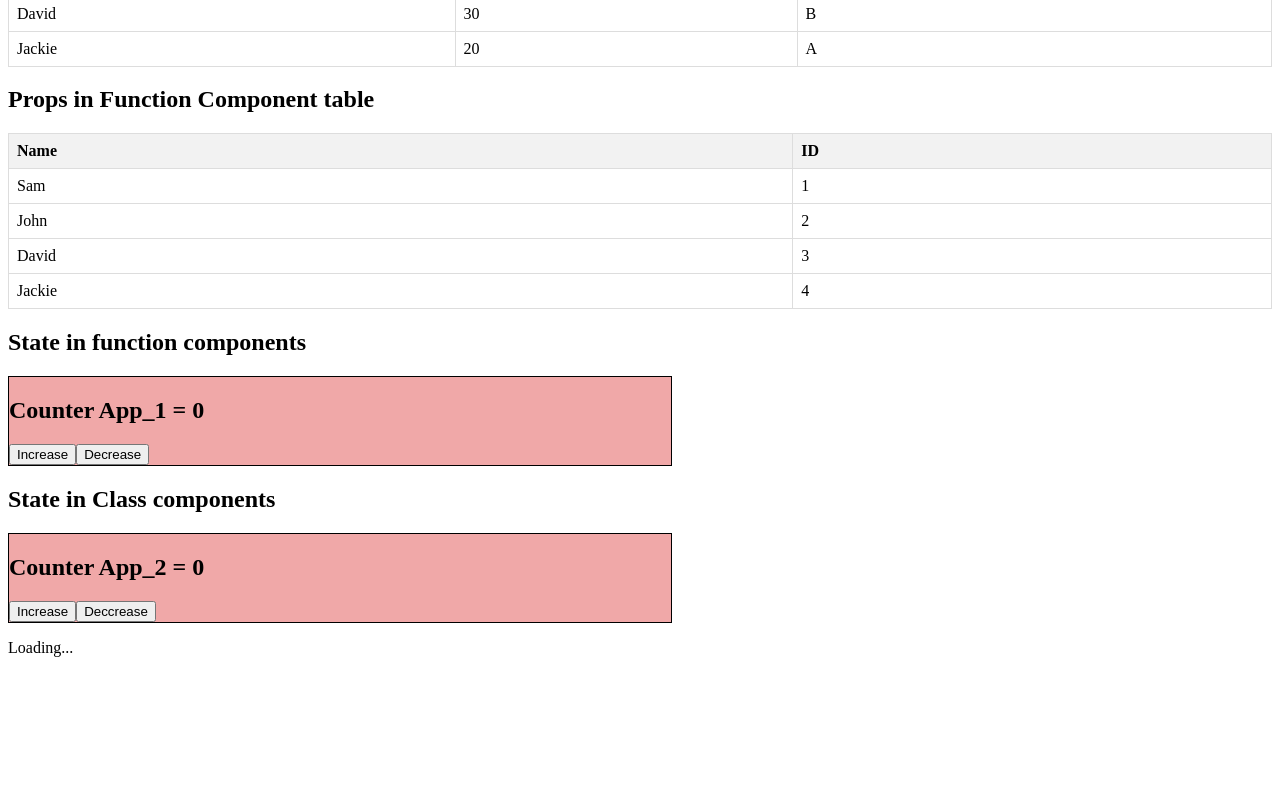
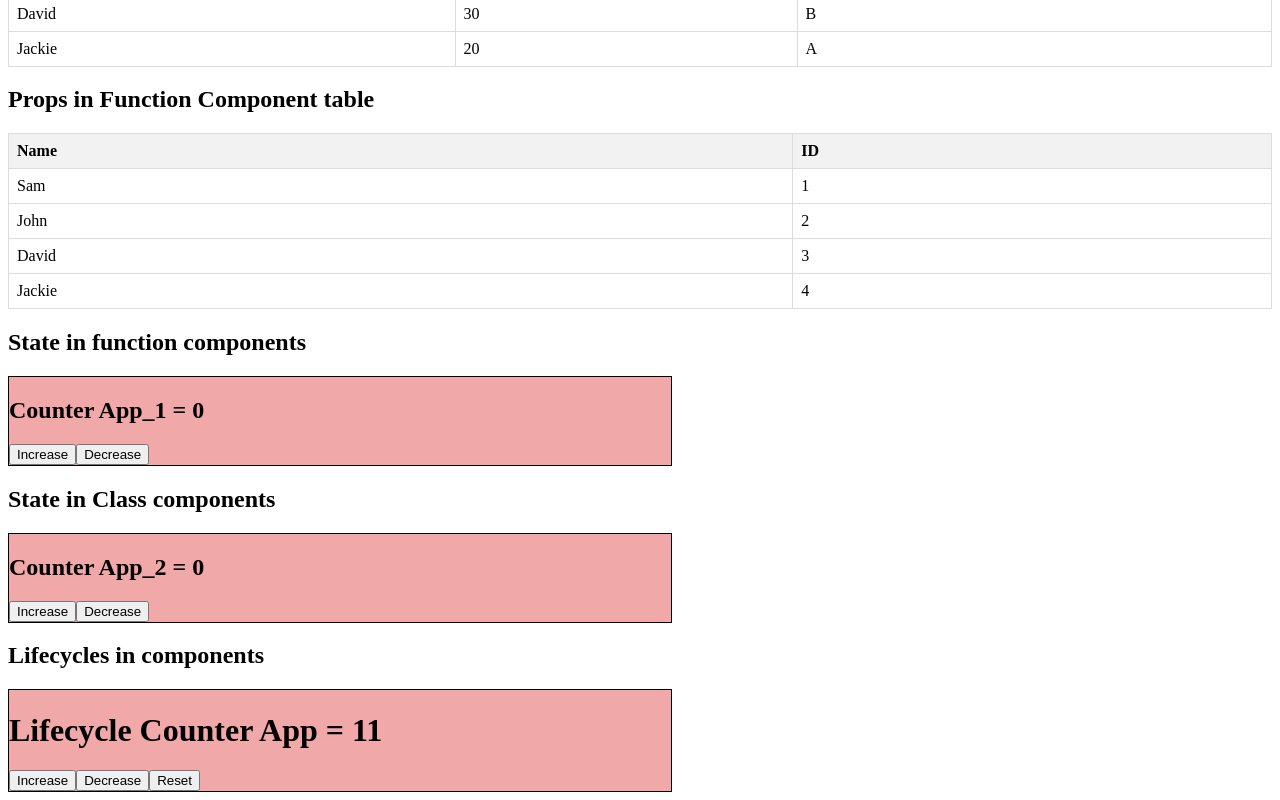
Before and after one commit to sridharjd/react1, a React (Vite) app in the folder attendance/: page / in a window 1280 px wide. Shown: the part 619-1419 px from the top of the page. Before the commit the page ends 1292 px from the top, so only its background shows below. Built offline with nearby package versions, Linux system fonts and the light colour scheme; no server answers.

Commit message:
life cycle completed

```diff
--- a/attendance/src/app.jsx
+++ b/attendance/src/app.jsx
@@ -3,7 +3,7 @@ import Table1 from "./components/class_components"
 import Table3 from "./components/class_components3"
 import  Day1  from "./components/Day1"
 import { Table4 } from "./components/function_class"
-import FetchData from "./components/life cycle"
+import Lifecycle from "./components/life cycle"
 import { Counter1 } from "./components/state1"
 import Counter2 from "./components/state2"
 
@@ -21,13 +21,6 @@ function app() {
 
     ]
 
-    const stdid =[
-        {id:1, name:"Sam", age:24, grade:"O"},
-        {id:2, name:"John", age:25, grade:"A"},
-        {id:3, name:"David", age:30, grade:"B"},
-        {id:4, name:"Jackie", age:20, grade:"A"},
-    ]
-
     return (<>
         <Day1/>
         <h2>Class Component table</h2>
@@ -35,12 +28,14 @@ function app() {
         <h2>Props in Class Component table</h2>
         <Table3 students={students}/>
         <h2>Props in Function Component table</h2>
-        <Table4 stdid={stdid}/>
+        <Table4 students={students}/>
         <h2>State in function components</h2>
         <Counter1/>
         <h2>State in Class components</h2>
         <Counter2 />
-        <FetchData/>
+        <h2>Lifecycles in components</h2>
+        <Lifecycle/>
+
 
     </>
     )
--- a/attendance/src/components/function_class.jsx
+++ b/attendance/src/components/function_class.jsx
@@ -1,5 +1,5 @@
 
-export const Table4 = ({stdid}) => {
+export const Table4 = ({students}) => {
   return (
     <div>
         <table className="TableCSS">
@@ -8,10 +8,10 @@ export const Table4 = ({stdid}) => {
                 <th>ID</th>
             </thead>
             <tbody>
-                {stdid.map((stdid, index) =>(
+                {students.map((students, index) =>(
                     <tr key={index}>
-                        <td>{stdid.name}</td>
-                        <td>{stdid.id}</td>
+                        <td>{students.name}</td>
+                        <td>{students.id}</td>
                     </tr>
                 ))}
             </tbody>
--- a/attendance/src/components/life cycle.jsx
+++ b/attendance/src/components/life cycle.jsx
@@ -1,32 +1,46 @@
 import { Component } from "react";
 
-class FetchData extends Component {
-    constructor(props) {
+
+class Lifecycle extends Component{
+
+    constructor (props){
         super(props);
-        this.state = { data: null, loading: true };
+        this.state = {count: 11}
+        console.log("cons1")
     }
-
-    componentDidMount() {
-        fetch('https://pubchem.ncbi.nlm.nih.gov/rest/pug/compound/cid/2244/property/MolecularFormula/JSON')
-            .then((response) => response.json())
-            .then((data) => this.setState({ data, loading: false }));
+    componentDidMount(){
+        console.log("Init Mount")
     }
-
-    componentDidUpdate(prevProps, prevState) {
-        if (prevState.data !== this.state.data) {
-            console.log("Data updated");
+    componentDidUpdate(prevProps, prevState){
+        console.log(`${prevState.count} to ${this.state.count}`);
+    }
+    componentWillUnmount(){
+        console.log("UnMount")
+        if (this.state.count>10){
+            alert("counting Number Start with above 10. Reset the count then start")
         }
     }
-
-    componentWillUnmount() {
-        console.log("Cleaning up resources...");
+    increase = ()=>{
+        this.setState({count:this.state.count+2})
     }
-
-    render() {
-        if (this.state.loading) {
-            return <p>Loading...</p>;
-        }
-        return <div>Data: {JSON.stringify(this.state.data)}</div>;
+    decrease = ()=>{
+        this.setState({count:this.state.count-2})
+    }
+    reset = ()=>{
+        this.setState({count:0})
+    }
+    render(){
+        console.log("rend1")
+        return(
+            <>
+                <div className="Counter">
+                    <h1>Lifecycle Counter App = {this.state.count} </h1>
+                    <button onClick={this.increase}>Increase</button>
+                    <button onClick={this.decrease}>Decrease</button>
+                    <button onClick={this.reset}>Reset</button>
+                </div>
+            </>
+        )
     }
 }
-export default FetchData
+export default Lifecycle
--- a/attendance/src/components/state2.jsx
+++ b/attendance/src/components/state2.jsx
@@ -18,7 +18,7 @@ class Counter2 extends Component {
             <div className="Counter">
                 <h2>Counter App_2 = {this.state.count} </h2>
                 <button onClick={this.increase}>Increase</button>
-                <button onClick={this.decrease}>Deccrease</button>
+                <button onClick={this.decrease}>Decrease</button>
             </div>
         )
     }
```
Also changed, not shown: attendance/Daily_Report.txt, attendance/src/components/state1.jsx (line endings or trailing spaces).
